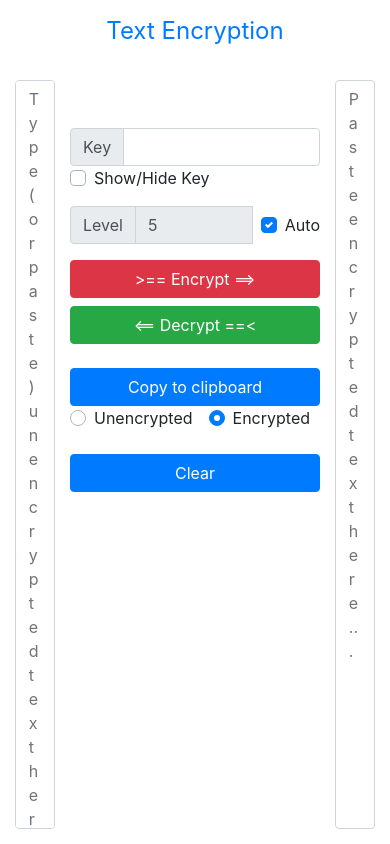
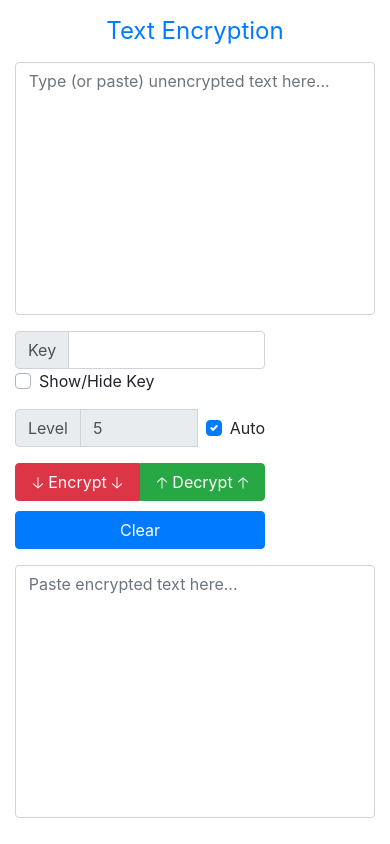
Before and after one commit to sunshineplan/Encryption, a Flask app: page / in a window 390 px wide. Run offline with Flask 2, Linux system fonts and the light colour scheme; some libraries are stand-ins or nearby versions.

Commit message:
Improve mobile user experience

```diff
--- a/static/style.css
+++ b/static/style.css
@@ -13,6 +13,7 @@
 
 .btnbar {
     width: 250px;
+    padding-top: 3rem;
 }
 
 #unencrypted, #encrypted {
@@ -36,6 +37,69 @@
     box-shadow: 0 0 0 0.2rem #f5c6cb;
 }
 
+.vertical {
+    display: none;
+}
+
 body.wait, body.wait * {
     cursor: wait !important;
 }
+
+@media (max-width: 900px) {
+    .navbar {
+        height: auto;
+    }
+
+    .container-fluid {
+        height: auto;
+    }
+
+    .btnbar {
+        width: 100%;
+        padding: 1rem 15px;
+    }
+
+    .button-group {
+        display: inline-grid;
+        width: 250px;
+    }
+
+    .btn-block+.btn-block {
+        margin: 0;
+    }
+
+    .main {
+        display: flex;
+        padding-bottom: 10px;
+    }
+
+    #encrypt {
+        border-top-right-radius: 0;
+        border-bottom-right-radius: 0;
+    }
+
+    #decrypt {
+        border-top-left-radius: 0;
+        border-bottom-left-radius: 0;
+    }
+
+    .copy {
+        display: none;
+    }
+
+    .unencrypted, .encrypted {
+        width: 100%;
+    }
+
+    #unencrypted, #encrypted {
+        height: 30vh;
+    }
+
+    .horizontal {
+        display: none;
+    }
+
+    .vertical {
+        display: inline;
+    }
+}
--- a/templates/index.html
+++ b/templates/index.html
@@ -104,7 +104,8 @@
             <div class='unencrypted'>
                 <textarea class='form-control' id='unencrypted' placeholder='Type (or paste) unencrypted text here...'></textarea>
             </div>
-            <div class='btnbar p-0 pt-5'>
+            <div class='btnbar'>
+                <div class='button-group'>
                     <div class='input-group'>
                         <div class='input-group-prepend'>
                             <span class='input-group-text'>Key</span>
@@ -115,6 +116,8 @@
                         <input type='checkbox' class='custom-control-input' id='show'>
                         <label class='custom-control-label' for='show'>Show/Hide Key</label>
                     </div>
+                </div>
+                <div class='button-group'>
                     <div class='input-group align-items-center mb-3'>
                         <div class='input-group-prepend'>
                             <span class='input-group-text'>Level</span>
@@ -125,8 +128,18 @@
                             <label class='custom-control-label' for='auto'>Auto</label>
                         </div>
                     </div>
-                <button class='btn btn-danger btn-block' type='button' id='encrypt'>&gt;== Encrypt ==&gt;</button>
-				<button class='btn btn-success btn-block' type='button' id='decrypt'>&lt;== Decrypt ==&lt;</button>
+                </div>
+                <div class='button-group main'>
+                    <button class='btn btn-danger btn-block' type='button' id='encrypt'>
+                        <span class='horizontal'>🡢 Encrypt 🡢</span>
+                        <span class='vertical'>🡣 Encrypt 🡣</span>
+                    </button>
+                    <button class='btn btn-success btn-block' type='button' id='decrypt'>
+                        <span class='horizontal'>🡠 Decrypt 🡠</span>
+                        <span class='vertical'>🡡 Decrypt 🡡</span>
+                    </button>
+                </div>
+                <div class='button-group copy'>
                     <br>
                     <button onclick='Copy()' type='button' class='btn btn-primary btn-block'>Copy to clipboard</button>
                     <div class='d-flex justify-content-around'>
@@ -140,7 +153,10 @@
                         </div>
                     </div>
                     <br>
+                </div>
+                <div class='button-group'>
                     <button onclick='Clear()' type='button' class='btn btn-primary btn-block'>Clear</button>
+                </div>
             </div>
             <div class='encrypted'>
                 <textarea class='form-control' id='encrypted' placeholder='Paste encrypted text here...'></textarea>
```
Lines whose indentation alone changed are shown as unchanged.
